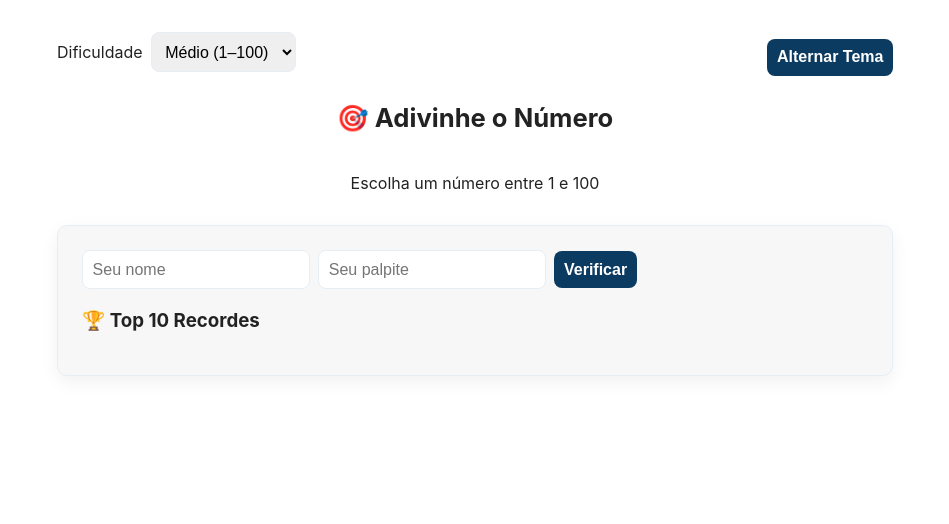
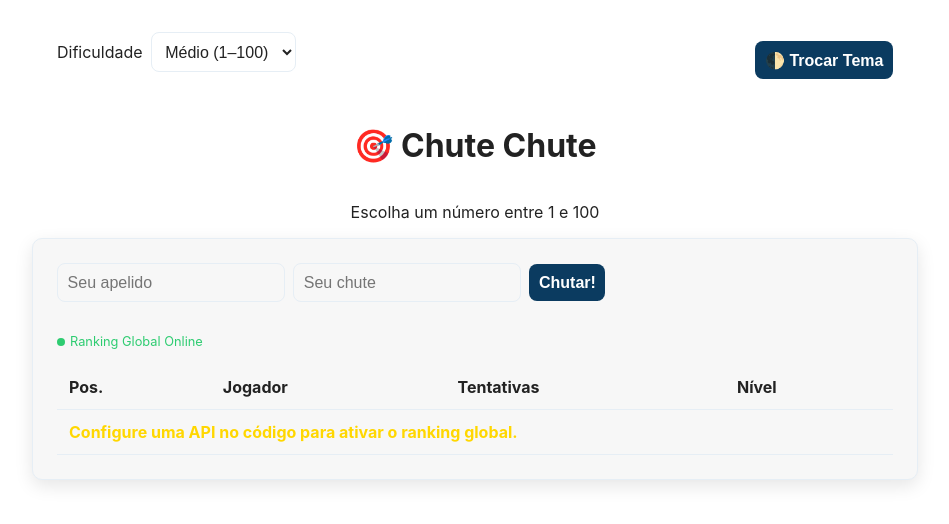
Before and after one commit to Strauzenbberg/chutechute2, a plain HTML site: page index.html in a window 1280 px wide. Shown: the whole page, without its empty margins (165-1114 px from the left). Drawn offline with Linux system fonts and the light colour scheme.

Commit message:
Revamp game title and enhance user interface
Updated the game title and description to reflect new branding. Enhanced the layout and styles for better user experience. Added global ranking functionality and improved button labels.

```diff
--- a/index.html
+++ b/index.html
@@ -3,78 +3,43 @@
 <head>
   <meta charset="utf-8" />
   <meta name="viewport" content="width=device-width, initial-scale=1" />
-  <title>Adivinhe o Número — Top 10 Records</title>
+  <title>🎯 Chute Chute — Ranking Global Online</title>
 
-  <meta name="description" content="Desafie sua mente no Adivinhe o Número! Dispute o Top 10 e teste sua intuição agora." />
-  <link rel="icon" href="favicon.ico" type="image/x-icon">
-
-  <meta property="og:title" content="Adivinhe o Número - Recordes Online" />
-  <meta property="og:description" content="Consegue entrar no Top 10? Jogue agora e salve seu recorde!" />
-  <meta property="og:image" content="https://seusite.com.br/thumb-jogo.jpg" />
+  <meta name="description" content="Tente adivinhar o número e entre para o Ranking Global do Chute Chute!" />
+  <meta property="og:title" content="Chute Chute: Você está no Top 10?" />
   <meta property="og:type" content="website" />
 
   <style>
-    /* Themes */
+    /* Mantendo seus temas originais com pequenos ajustes de contraste */
     .light {
       --bg: #ffffff; --fg: #222; --primary: #0B3B60;
       --button-bg: var(--primary); --button-color: #fff;
       --muted: #555; --card: #f7f7f7; --border: #e6eef5;
+      --highlight: #ffd700;
     }
     .dark {
       --bg: #0b1220; --fg: #e6eef9; --primary: #D4AF37;
       --button-bg: var(--primary); --button-color: #000;
       --muted: #9aa8bf; --card: #071022; --border: #122033;
+      --highlight: #f0c420;
     }
 
-    html,body{height:100%}
-    body{
-      margin:0;
-      font-family: 'Inter', system-ui, sans-serif;
-      background:var(--bg);
-      color:var(--fg);
-      transition: background 0.3s ease;
-    }
+    body { margin:0; font-family:Inter, sans-serif; background:var(--bg); color:var(--fg); transition: 0.3s; }
+    main { min-height:100vh; display:flex; flex-direction:column; align-items:center; padding:2rem; box-sizing:border-box; max-width:900px; margin:0 auto; }
+    .topbar { width:100%; display:flex; justify-content:space-between; align-items:center; margin-bottom: 1rem; }
+    .card { width:100%; background:var(--card); border:1px solid var(--border); border-radius:10px; padding:1.5rem; box-shadow:0 6px 18px rgba(0,0,0,0.1); }
+    .row { display:flex; align-items:center; gap:.5rem; flex-wrap:wrap; margin-bottom: 1rem; }
+    input, select, button { padding:.6rem; border-radius:8px; border:1px solid var(--border); background:transparent; color:var(--fg); font-size: 1rem; }
+    button { background:var(--button-bg); color:var(--button-color); border:none; cursor:pointer; font-weight:bold; }
+    .hidden { display:none!important; }
 
-    main{
-      min-height:100vh;
-      display:flex;
-      flex-direction:column;
-      gap:1rem;
-      align-items:center;
-      padding:2rem;
-      box-sizing:border-box;
-      max-width:900px;
-      margin:0 auto;
-    }
-
-    .topbar{
-      width:100%;
-      display:flex;
-      justify-content:space-between;
-      align-items:center;
-      gap:1rem;
-    }
-
-    h1{margin:.25rem 0 .5rem;font-size:1.6rem}
-    .card{
-      width:100%;
-      background:var(--card);
-      border:1px solid var(--border);
-      border-radius:10px;
-      padding:1.5rem;
-      box-sizing:border-box;
-      box-shadow:0 6px 18px rgba(0,0,0,0.06);
-    }
-
-    .row{display:flex;align-items:center;gap:.5rem;flex-wrap:wrap; margin-bottom: 10px;}
-    input, select, button { padding: 0.6rem; border-radius: 8px; border: 1px solid var(--border); font-size: 1rem; }
-    button { cursor: pointer; background: var(--button-bg); color: var(--button-color); border: none; font-weight: bold;}
-
-    .hidden{display:none!important}
-    .record-item{
-      display:flex; justify-content:space-between; padding:.5rem;
-      border-bottom: 1px solid var(--border); font-size: 0.9rem;
-    }
+    /* Estilo da Tabela de Recordes Global */
+    .global-ranking { margin-top: 2rem; width: 100%; }
+    .ranking-table { width: 100%; border-collapse: collapse; margin-top: 1rem; }
+    .ranking-table th, .ranking-table td { text-align: left; padding: 12px; border-bottom: 1px solid var(--border); }
+    .ranking-table tr:first-child td { color: var(--highlight); font-weight: bold; }
+    .status-online { font-size: 0.8rem; color: #2ecc71; margin-bottom: 5px; display: flex; align-items: center; gap: 5px; }
+    .status-dot { width: 8px; height: 8px; background: #2ecc71; border-radius: 50%; }
   </style>
 </head>
 <body class="light">
@@ -88,47 +53,62 @@
           <option value="hard">Difícil (1–200)</option>
         </select>
       </div>
-      <button id="btnTheme">Alternar Tema</button>
+      <button id="btnTheme">🌓 Trocar Tema</button>
     </div>
 
-    <h1>🎯 Adivinhe o Número</h1>
+    <h1>🎯 Chute Chute</h1>
     <p id="rangeInfo" class="muted">Escolha um número entre 1 e 100</p>
 
     <div class="card">
       <div id="gameArea" class="row">
-        <input id="playerName" type="text" placeholder="Seu nome" />
-        <input id="palpite" type="number" placeholder="Seu palpite" />
-        <button id="btnVerificar">Verificar</button>
+        <input id="playerName" type="text" placeholder="Seu apelido" maxlength="15" />
+        <input id="palpite" type="number" placeholder="Seu chute" />
+        <button id="btnVerificar">Chutar!</button>
       </div>
 
       <div id="againArea" class="row hidden">
         <button id="btnReiniciar">Jogar Novamente</button>
-        <button id="btnResetHistory" style="background:#cc0000; color:#fff">Limpar Recordes</button>
+        <button id="btnShare" style="background:#25D366; color:white">Compartilhar Pontuação</button>
       </div>
 
-      <div id="mensagem" style="font-weight:bold; margin: 10px 0;"></div>
+      <div id="mensagem" class="mensagem"></div>
 
-      <div id="recordsArea" style="margin-top:20px;">
-        <h3>🏆 Top 10 Recordes</h3>
-        <div id="recordsList"></div>
+      <div class="global-ranking">
+        <div class="status-online"><span class="status-dot"></span> Ranking Global Online</div>
+        <table class="ranking-table">
+          <thead>
+            <tr>
+              <th>Pos.</th>
+              <th>Jogador</th>
+              <th>Tentativas</th>
+              <th>Nível</th>
+            </tr>
+          </thead>
+          <tbody id="globalRecordsList">
+            <tr><td colspan="4" class="muted">Carregando recordes globais...</td></tr>
+          </tbody>
+        </table>
       </div>
     </div>
   </main>
 
   <script>
     (function () {
+      // CONFIGURAÇÃO DA PLANILHA (Aqui você colaria sua URL do SheetDB depois)
+      const API_URL = "SUA_URL_DA_API_AQUI";
+
       const DIFFICULTIES = { easy: 50, medium: 100, hard: 200 };
       let difficulty = 'medium';
       let maxNumber = 100;
       let numeroSecreto;
       let tentativas = 0;
 
-      // Elementos
+      // Elementos DOM
       const el = {
         diff: document.getElementById('difficulty'),
         palpite: document.getElementById('palpite'),
         msg: document.getElementById('mensagem'),
-        list: document.getElementById('recordsList'),
+        list: document.getElementById('globalRecordsList'),
         btnVerificar: document.getElementById('btnVerificar'),
         btnAgain: document.getElementById('btnReiniciar'),
         name: document.getElementById('playerName'),
@@ -138,64 +118,85 @@
         btnTheme: document.getElementById('btnTheme')
       };
 
-      function init() {
+      function startGame() {
+        maxNumber = DIFFICULTIES[difficulty];
         numeroSecreto = Math.floor(Math.random() * maxNumber) + 1;
         tentativas = 0;
         el.msg.textContent = "";
         el.palpite.value = "";
         el.areaGame.classList.remove('hidden');
         el.areaAgain.classList.add('hidden');
-        renderRecords();
+        fetchGlobalRecords(); // Atualiza o ranking toda vez que começa
       }
 
-      function saveRecord(name, tries) {
-        let records = JSON.parse(localStorage.getItem('guess_records') || '[]');
-        records.push({ name: name || 'Anônimo', tries, diff: difficulty, date: new Date().toLocaleDateString() });
-        records.sort((a, b) => a.tries - b.tries);
-        localStorage.setItem('guess_records', JSON.stringify(records.slice(0, 10)));
-        renderRecords();
+      // FUNÇÃO PARA ENVIAR PARA A PLANILHA (GLOBAL)
+      async function sendToGlobalRanking(name, tries, diff) {
+        if (!API_URL.includes("http")) return; // Só envia se configurar a API
+
+        const data = { name: name || 'Anônimo', tries, difficulty: diff, date: new Date().toISOString() };
+
+        try {
+          await fetch(API_URL, {
+            method: 'POST',
+            headers: { 'Content-Type': 'application/json' },
+            body: JSON.stringify(data)
+          });
+          fetchGlobalRecords();
+        } catch (e) { console.error("Erro ao enviar recorde", e); }
       }
 
-      function renderRecords() {
-        let records = JSON.parse(localStorage.getItem('guess_records') || '[]');
-        el.list.innerHTML = records.map((r, i) => `
-          <div class="record-item">
-            <span>#${i+1} ${r.name} (${r.diff})</span>
-            <span>${r.tries} tentativas - ${r.date}</span>
-          </div>
-        `).join('');
+      // FUNÇÃO PARA BUSCAR DA PLANILHA (GLOBAL)
+      async function fetchGlobalRecords() {
+        if (!API_URL.includes("http")) {
+            el.list.innerHTML = '<tr><td colspan="4">Configure uma API no código para ativar o ranking global.</td></tr>';
+            return;
+        }
+
+        try {
+          const res = await fetch(API_URL);
+          const data = await res.json();
+
+          // Ordenar por menos tentativas e pegar Top 10
+          const sorted = data.sort((a, b) => a.tries - b.tries).slice(0, 10);
+
+          el.list.innerHTML = sorted.map((r, i) => `
+            <tr>
+              <td>${i+1}º</td>
+              <td>${r.name}</td>
+              <td>${r.tries}</td>
+              <td>${r.difficulty}</td>
+            </tr>
+          `).join('');
+        } catch (e) {
+          el.list.innerHTML = '<tr><td colspan="4">Não foi possível carregar o ranking.</td></tr>';
+        }
       }
 
       el.btnVerificar.onclick = () => {
         const p = parseInt(el.palpite.value);
-        if(isNaN(p)) return;
+        if(isNaN(p) || p < 1 || p > maxNumber) return;
+
         tentativas++;
-
         if(p === numeroSecreto) {
-          el.msg.textContent = `🎉 Parabéns! Você acertou em ${tentativas} tentativas!`;
-          saveRecord(el.name.value, tentativas);
+          el.msg.innerHTML = `🎉 <strong>ACERTOU!</strong> Foram ${tentativas} tentativas.`;
           el.areaGame.classList.add('hidden');
           el.areaAgain.classList.remove('hidden');
+          sendToGlobalRanking(el.name.value, tentativas, difficulty);
         } else {
           el.msg.textContent = p < numeroSecreto ? "🔼 Mais alto!" : "🔽 Mais baixo!";
         }
+        el.palpite.focus();
+        el.palpite.select();
       };
 
-      el.diff.onchange = () => {
-        difficulty = el.diff.value;
-        maxNumber = DIFFICULTIES[difficulty];
-        el.range.textContent = `Escolha um número entre 1 e ${maxNumber}`;
-        init();
-      };
-
-      el.btnAgain.onclick = init;
-
+      el.diff.onchange = () => { difficulty = el.diff.value; startGame(); };
+      el.btnAgain.onclick = startGame;
       el.btnTheme.onclick = () => {
         const isDark = document.body.classList.toggle('dark');
         document.body.classList.toggle('light', !isDark);
       };
 
-      init();
+      startGame();
     })();
   </script>
 </body>
```
